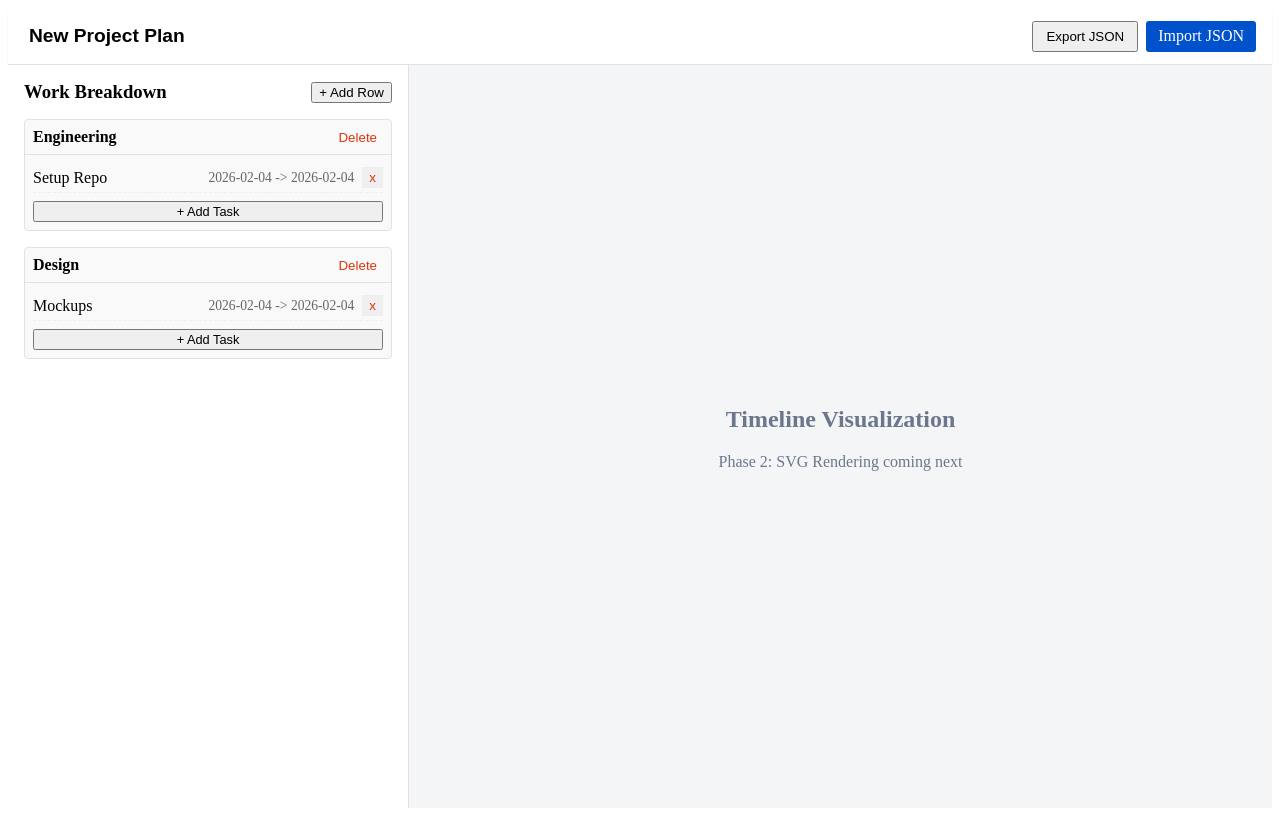
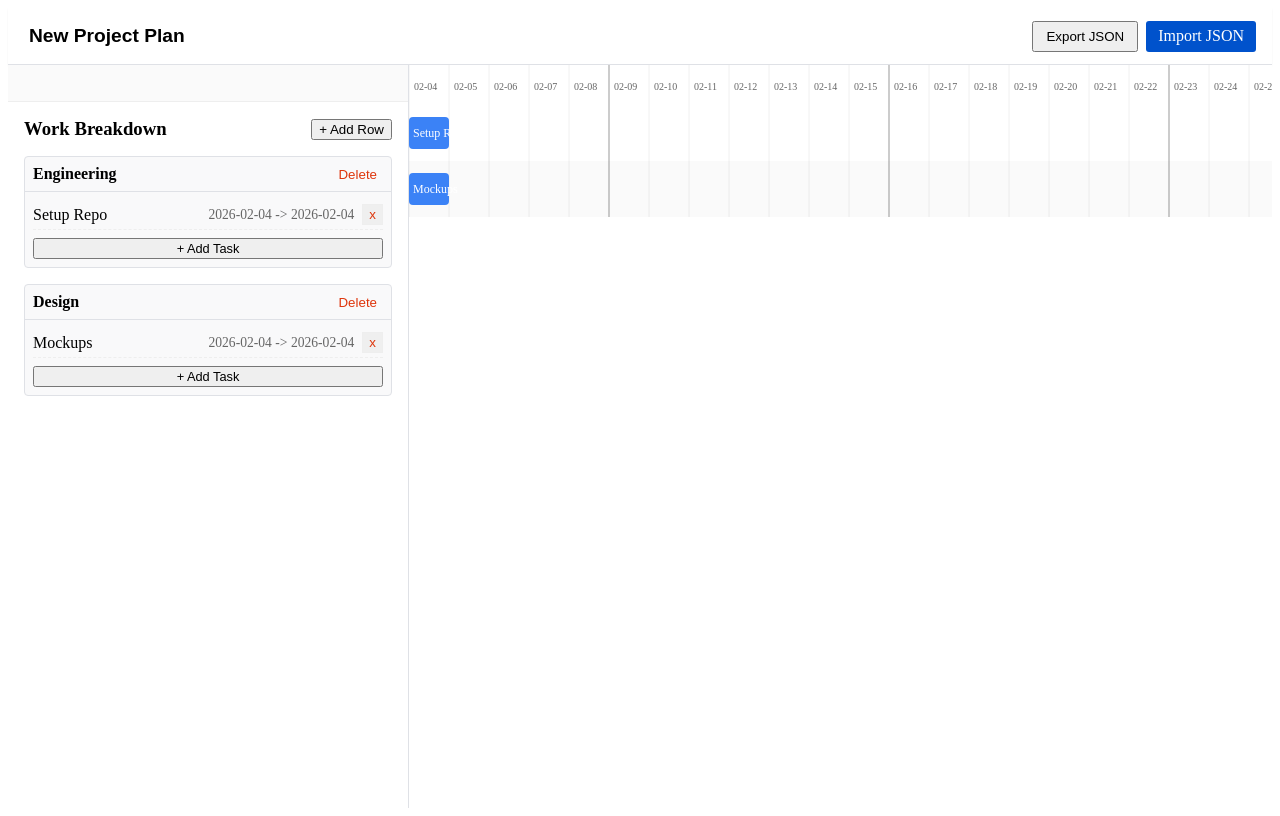
Before and after one commit to ssinha102/gantt_chart, a React (Vite) app: page / in a window 1280 px wide. Built offline with nearby package versions, Linux system fonts and the light colour scheme.

Commit message:
Update App.tsx

```diff
--- a/src/app/App.tsx
+++ b/src/app/App.tsx
@@ -1,6 +1,7 @@
 import React from 'react';
 import { Toolbar } from '../components/Toolbar/Toolbar';
 import { DebugList } from '../components/Grid/DebugList';
+import { Timeline } from '../components/Timeline/Timeline';
 
 const App: React.FC = () => {
   return (
@@ -9,16 +10,17 @@ const App: React.FC = () => {
 
       <div style={{ flex: 1, display: 'flex', overflow: 'hidden' }}>
         {/* Left Pane: Grid */}
-        <div style={{ width: '400px', borderRight: '1px solid #dfe1e6', background: '#fff' }}>
+        <div style={{ width: '400px', borderRight: '1px solid #dfe1e6', background: '#fff', display: 'flex', flexDirection: 'column' }}>
+          {/* We add a spacer to align the grid rows with the timeline rows */}
+          <div style={{ height: '40px', borderBottom: '1px solid #eee', background: '#fafafa' }}>
+            {/* Header Spacer */}
+          </div>
           <DebugList />
         </div>
 
-        {/* Right Pane: Timeline Placeholder */}
-        <div style={{ flex: 1, display: 'flex', justifyContent: 'center', alignItems: 'center', background: '#f4f5f7', color: '#6b778c' }}>
-          <div style={{ textAlign: 'center' }}>
-            <h2>Timeline Visualization</h2>
-            <p>Phase 2: SVG Rendering coming next</p>
-          </div>
+        {/* Right Pane: Timeline SVG */}
+        <div style={{ flex: 1, display: 'flex', background: '#fff', overflow: 'hidden' }}>
+          <Timeline />
         </div>
       </div>
     </div>
```
